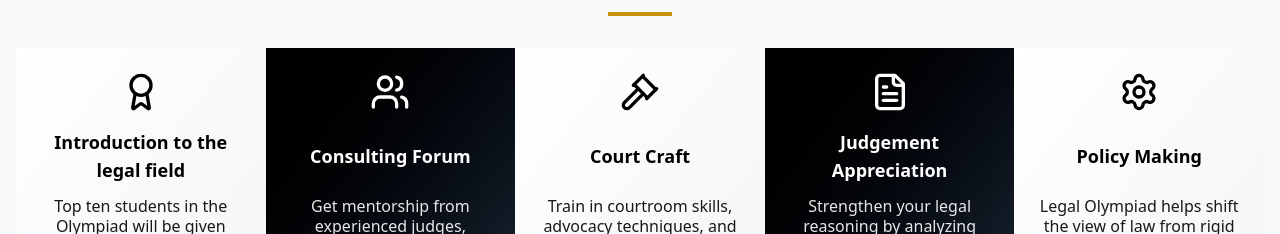
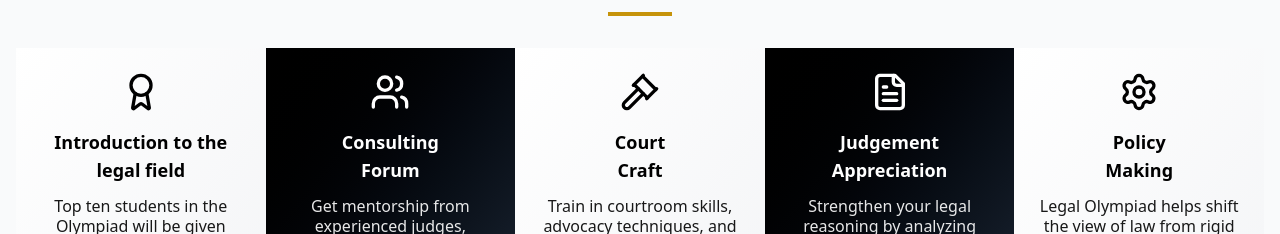
Before and after one commit to ajaysaraswat/LegalOlympiad-Website, a React (Vite) app in the folder frontend/: page / in a window 1280 px wide. Shown: the part 989-1223 px from the top of the page. Built offline with nearby package versions, Linux system fonts and the light colour scheme.

Commit message:
heading hcnage

```diff
--- a/frontend/src/components/FeatureCards.jsx
+++ b/frontend/src/components/FeatureCards.jsx
@@ -11,7 +11,7 @@
   },
   {
     icon: Users,
-    title: "Consulting Forum ",
+    title: "Consulting\nForum ",
     description:
       "Get mentorship from experienced judges, senior advocates, lawyers, and professors to guide your legal journey and career growth.",
     bgColor: "bg-gradient-to-br from-black to-gray-800",
@@ -19,7 +19,7 @@
   },
   {
     icon: Gavel,
-    title: "Court Craft",
+    title: "Court\nCraft",
     description:
       "Train in courtroom skills, advocacy techniques, and legal processes with immersive workshops and practice sessions.",
     bgColor: "bg-gradient-to-br from-white to-gray-100",
@@ -27,7 +27,7 @@
   },
   {
     icon: FileText,
-    title: "Judgement Appreciation",
+    title: "Judgement\nAppreciation",
     description:
       "Strengthen your legal reasoning by analyzing landmark judgments and their impact on law and society.",
     bgColor: "bg-gradient-to-br from-black to-gray-800",
@@ -35,7 +35,7 @@
   },
   {
     icon: Settings,
-    title: "Policy Making",
+    title: "Policy\nMaking",
     description:
       "Legal Olympiad helps shift the view of law from rigid rules to a policy-making framework, building skills to design laws that achieve real social outcomes.",
     bgColor: "bg-gradient-to-br from-white to-gray-100",
@@ -70,7 +70,7 @@
                 </div>
                 <div className="flex-1 flex flex-col justify-between">
                   <div className="mb-3">
-                    <h3 className="text-base sm:text-lg font-bold text-center min-h-[3.5rem] flex items-center justify-center">
+                    <h3 className="text-base sm:text-lg font-bold text-center min-h-[3.5rem] flex items-center justify-center whitespace-pre-line">
                       {feature.title}
                     </h3>
                   </div>
--- a/frontend/src/components/InstructorsSection.jsx
+++ b/frontend/src/components/InstructorsSection.jsx
@@ -42,7 +42,7 @@
   {
     id: 6,
     name: "Vikas Gogne",
-    role: "Co-Founder",
+    role: "Student Mentor",
     image: "/lawyer_photo.jpg",
     roleColor: "text-[#C6930A]",
     description: "Leading corporate law and business development",
@@ -50,7 +50,7 @@
   {
     id: 7,
     name: "Satyam Chaturvedi",
-    role: "Co-Founder",
+    role: "Student Mentor",
     image: "/lawyer_photo.jpg",
     roleColor: "text-[#C6930A]",
     description: "Expert in constitutional law and public policy",
```
